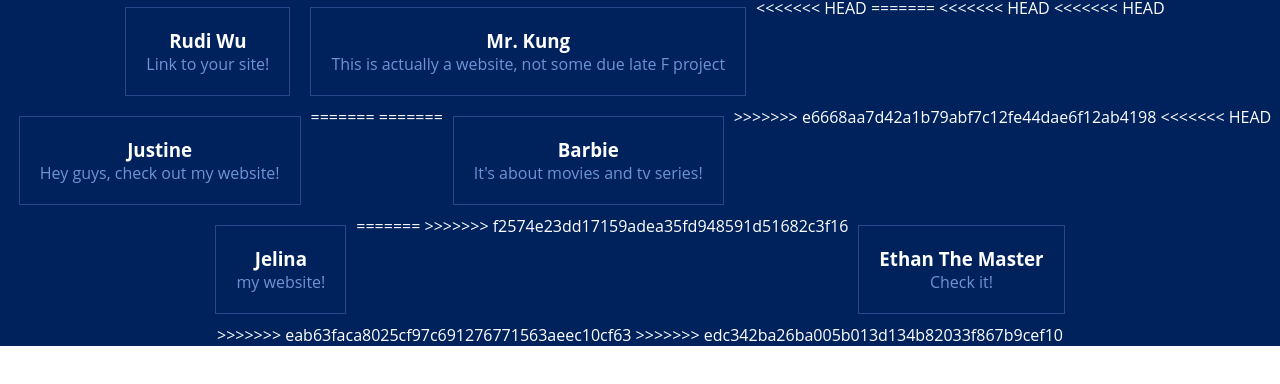
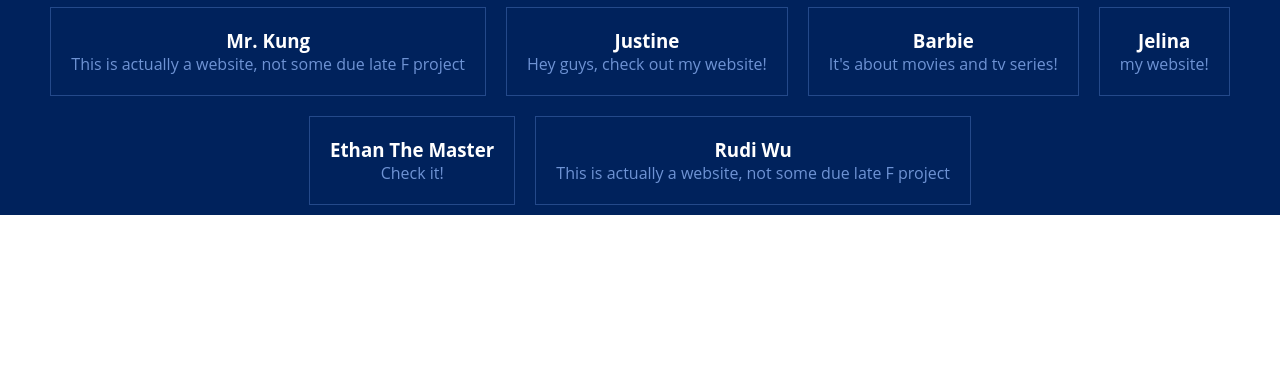
Before and after one commit to mrkung/HappyFriendlyClassWebsite, a plain HTML site: page index.html in a window 1280 px wide. Shown: the part 68-452 px from the top of the page. Drawn offline with Linux system fonts and the light colour scheme.

Commit message:
Update index.html

```diff
--- a/index.html
+++ b/index.html
@@ -27,58 +27,50 @@
 
         <!-- Portfolio items for each student -->
         <!-- Use the below as a template -->
-        <div class="portfolio-item">
-            <h3>Rudi Wu</h3>
-            <a href="#Example">Link to your site!</a>
-        </div>
+
 
         <!-- Mr. Kung -->
         <div class="portfolio-item">
             <h3>Mr. Kung</h3>
-            <a href="https://rudiwu.github.io/Porfolio/">This is actually a website, not some due late F project</a>
+            <a href="https://github.com/mrkung/HappyFriendlyClassWebsite">This is actually a website, not some due late F project</a>
         </div>
 
-<<<<<<< HEAD
 
-=======
-<<<<<<< HEAD
-<<<<<<< HEAD
+
         <!-- Justine -->
         <div class="portfolio-item">
             <h3>Justine</h3>
             <a href="https://justinechang1217.github.io/Portfolio/">Hey guys, check out my website!</a>
         </div>
-=======
+
         <!-- Timmy -->
-=======
+
         <!-- Barbie -->
         <div class="portfolio-item">
             <h3>Barbie</h3>
             <a href="https://barbieeehsieh.github.io/project/">It's about movies and tv series!</a>
         </div>
->>>>>>> e6668aa7d42a1b79abf7c12fe44dae6f12ab4198
 
-<<<<<<< HEAD
+
+
         <!-- Jelina -->
         <div class="portfolio-item">
             <h3>Jelina</h3>
             <a href="https://usernamepersonalaccount.github.io/portfolio/">my website!</a>
         </div>
 
-=======
+
         <!-- Ethan -->
->>>>>>> f2574e23dd17159adea35fd948591d51682c3f16
+
         <div class="portfolio-item">
             <h3>Ethan The Master</h3>
             <a href="https://ethannnchenn.github.io/myportfolio/index.html">Check it!</a>
         </div>
 
->>>>>>> eab63faca8025cf97c691276771563aeec10cf63
-
->>>>>>> edc342ba26ba005b013d134b82033f867b9cef10
-
-
-
+<div class="portfolio-item">
+    <h3>Rudi Wu</h3>
+    <a href="https://rudiwu.github.io/Porfolio/">This is actually a website, not some due late F project</a>
+</div>
 
 
     </div>
```
